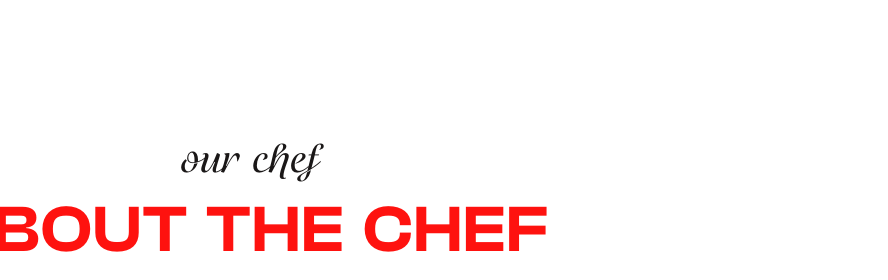
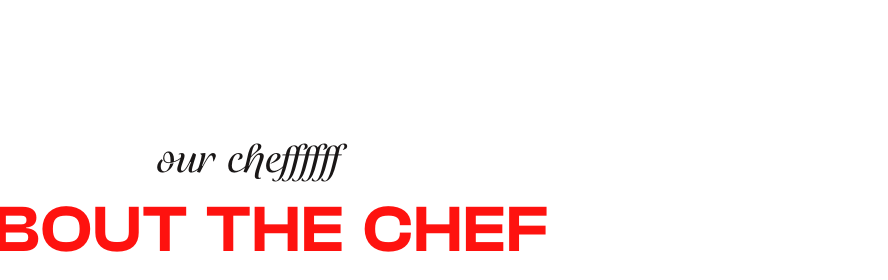
Before and after one commit to NFRR05/Template-Savaro-Pizzeria, a plain HTML site: page index.html in a window 1280 px wide. Shown: the part 2400-2680 px from the top of the page, 392-1280 px from the left. Drawn offline with Linux system fonts and the light colour scheme.

Commit message:
chore: update section subtitle text in index.html

```diff
--- a/index.html
+++ b/index.html
@@ -249,7 +249,7 @@
       <div data-layer="Container → Content" class="ContainerContent" style="width: 100%; max-width: 1440px; flex-direction: column; justify-content: center; align-items: center; gap: 32px; display: flex">
 
         <div class="section-header-block" style="max-width: 1130px;">
-            <span class="section-subtitle-script animate-blur">our chef</span>
+            <span class="section-subtitle-script animate-blur">our cheffffff</span>
             <h2 class="section-title-red animate-blur">
                 <span style="position: relative; display: inline-block;">
                     <img src="assets/lines.svg" alt="" class="brand-lines-icon" style="top: -15px; left: -30px;">
```
